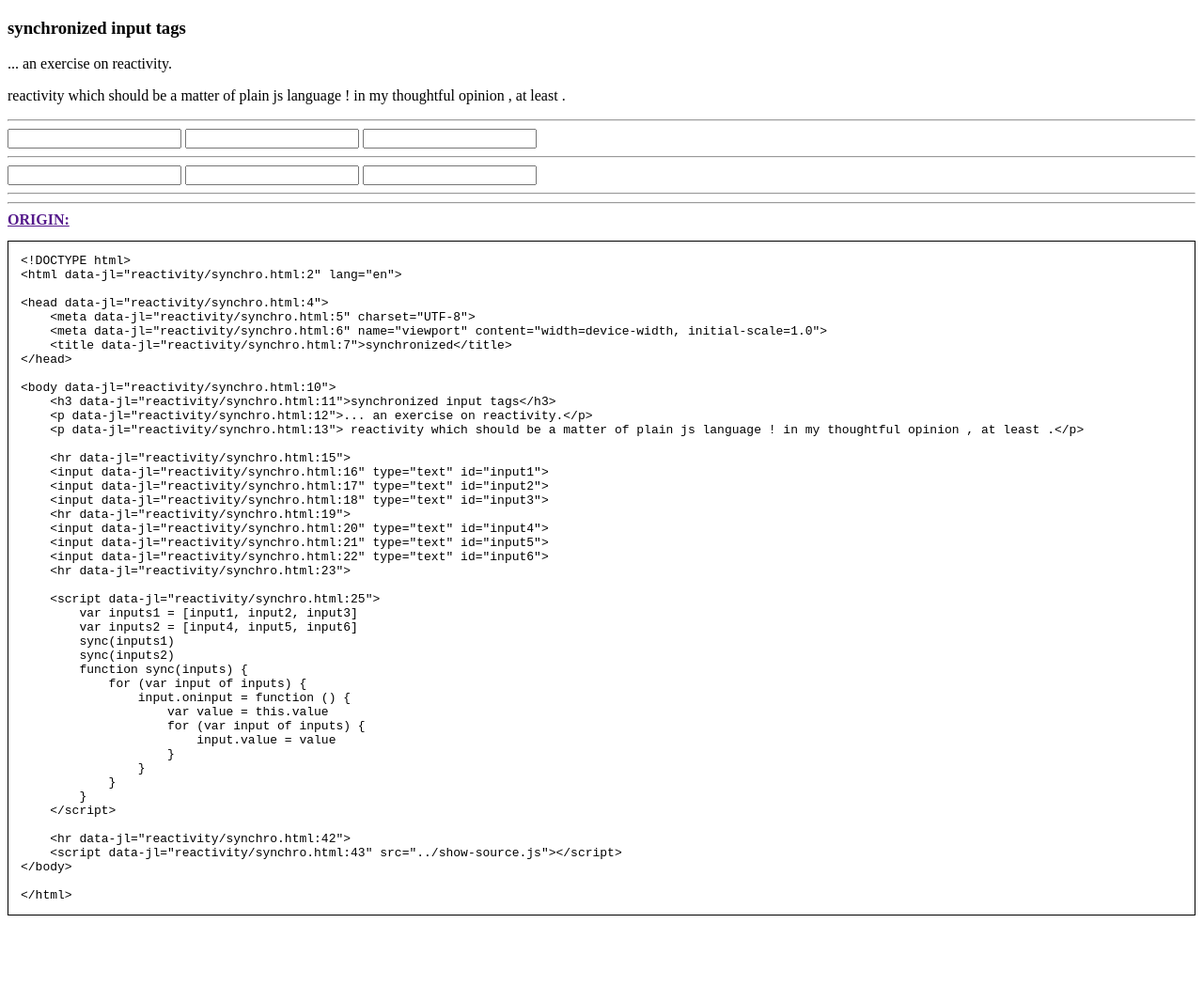
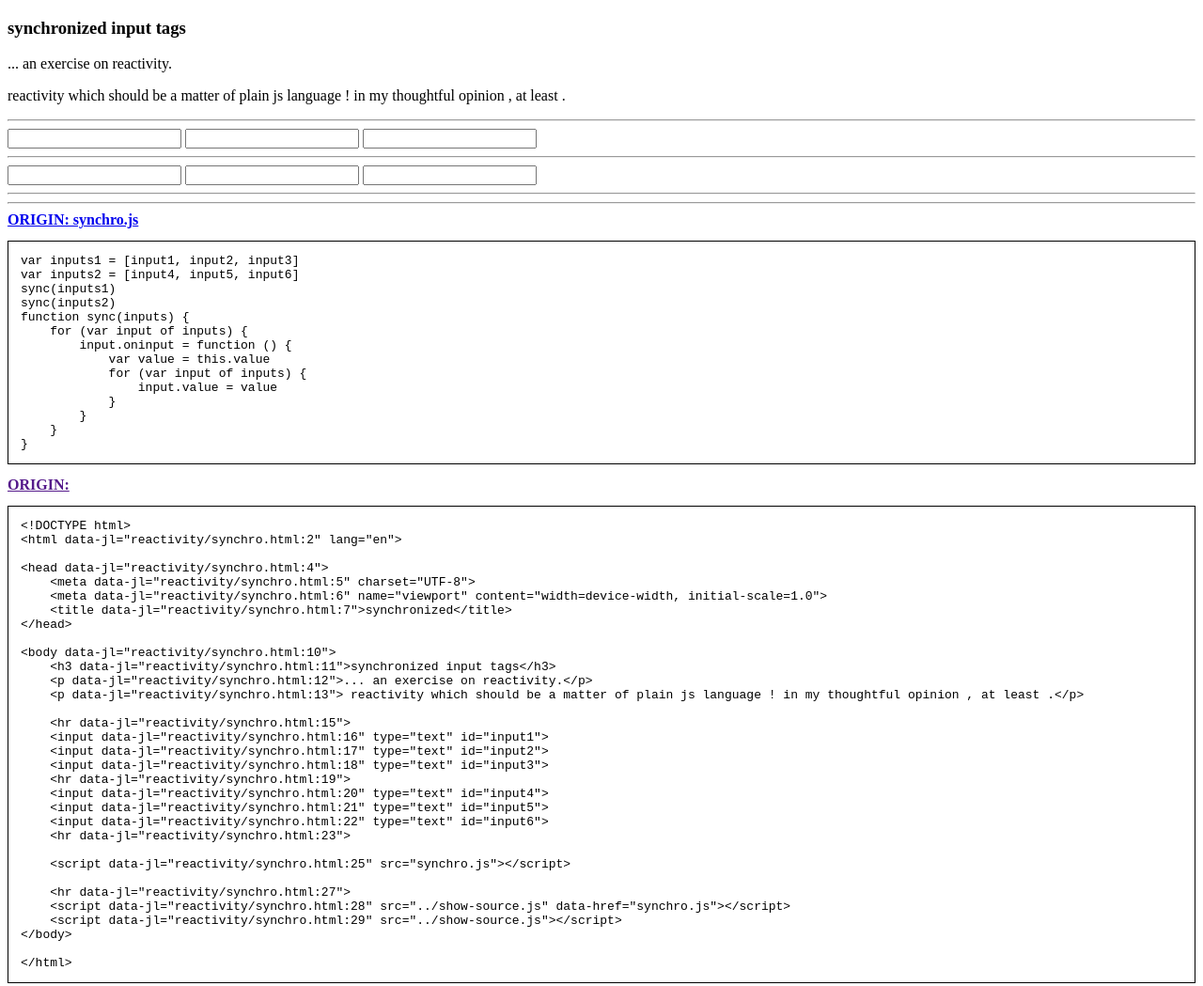
Before and after one commit to arkenidar/dhtml, a plain HTML site: page reactivity/synchro.html in a window 1280 px wide. Shown: the whole page at 94% size. Before the commit the page ends 987 px from the top, so only its background shows below. Drawn offline with Linux system fonts and the light colour scheme.

Commit message:
feat: refactor synchronization logic by moving it to a separate JavaScript file

```diff
--- a/reactivity/synchro.html
+++ b/reactivity/synchro.html
@@ -22,24 +22,10 @@
     <input type="text" id="input6">
     <hr>
 
-    <script>
-        var inputs1 = [input1, input2, input3]
-        var inputs2 = [input4, input5, input6]
-        sync(inputs1)
-        sync(inputs2)
-        function sync(inputs) {
-            for (var input of inputs) {
-                input.oninput = function () {
-                    var value = this.value
-                    for (var input of inputs) {
-                        input.value = value
-                    }
-                }
-            }
-        }
-    </script>
+    <script src="synchro.js"></script>
 
     <hr>
+    <script src="../show-source.js" data-href="synchro.js"></script>
     <script src="../show-source.js"></script>
 </body>
 
--- /dev/null
+++ b/reactivity/synchro.js
@@ -0,0 +1,14 @@
+var inputs1 = [input1, input2, input3]
+var inputs2 = [input4, input5, input6]
+sync(inputs1)
+sync(inputs2)
+function sync(inputs) {
+    for (var input of inputs) {
+        input.oninput = function () {
+            var value = this.value
+            for (var input of inputs) {
+                input.value = value
+            }
+        }
+    }
+}
```
